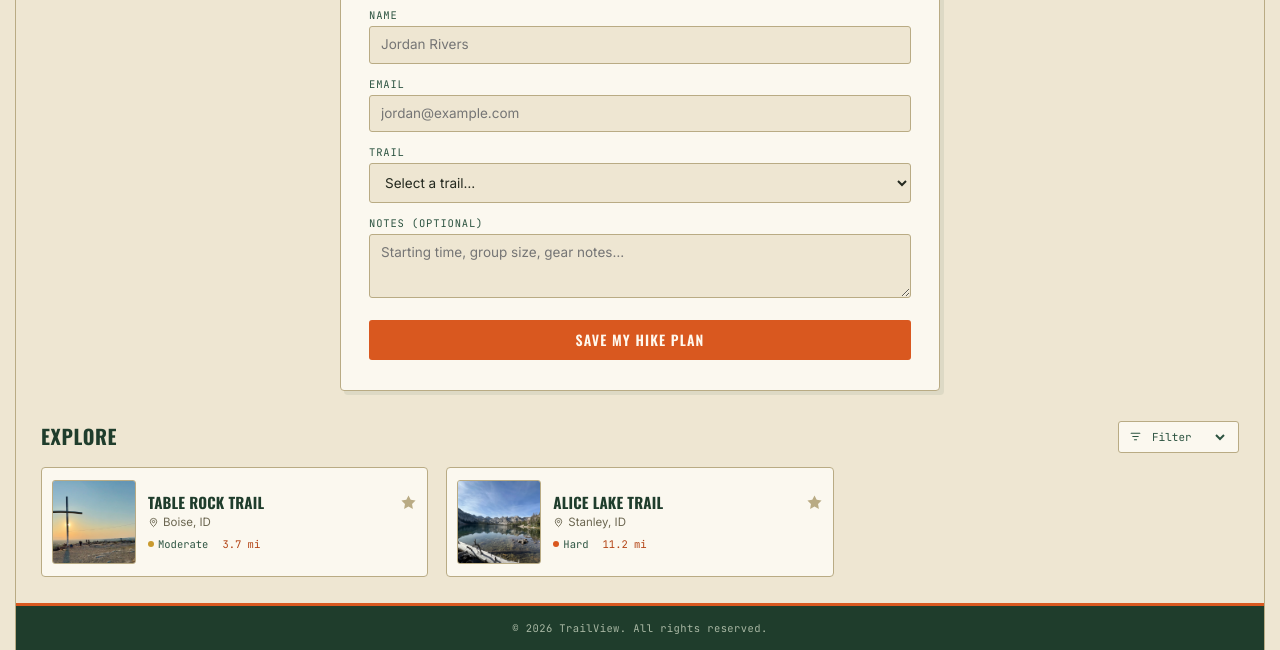
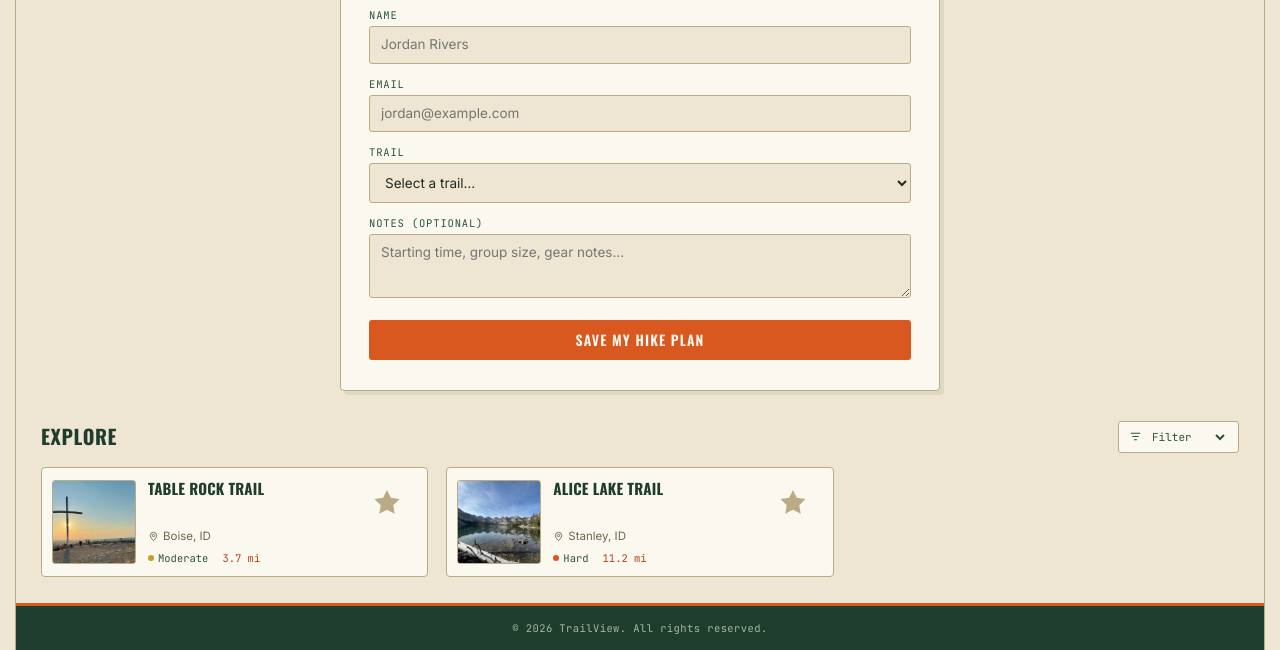
Before and after one commit to RychenJones/trail-view, a website built with Vite: page index.html in a window 1280 px wide. Shown: the part 427-1077 px from the top of the page. Built offline with nearby package versions, Linux system fonts and the light colour scheme.

Commit message:
resize buttons

```diff
--- a/src/css/detailed.css
+++ b/src/css/detailed.css
@@ -48,7 +48,7 @@ main{ display: flex; flex-direction: column; }
   padding: 2px;
   margin-top: 4px;
 }
-.star-btn svg{ width: 26px; height: 26px; }
+.star-btn svg{ width: 45px; height: 45px; }
 
 
 /* hero image */
--- a/src/css/index.css
+++ b/src/css/index.css
@@ -220,7 +220,11 @@ main{
   color: var(--forest);
   text-transform: uppercase;
 }
-.star-btn svg{ width: 17px; height: 17px; }
+.star-btn svg{
+  width: 45px;
+  height: 45px;
+  padding-right: 15px;
+}
 
 .location{
   font-size: 11.5px;
```
